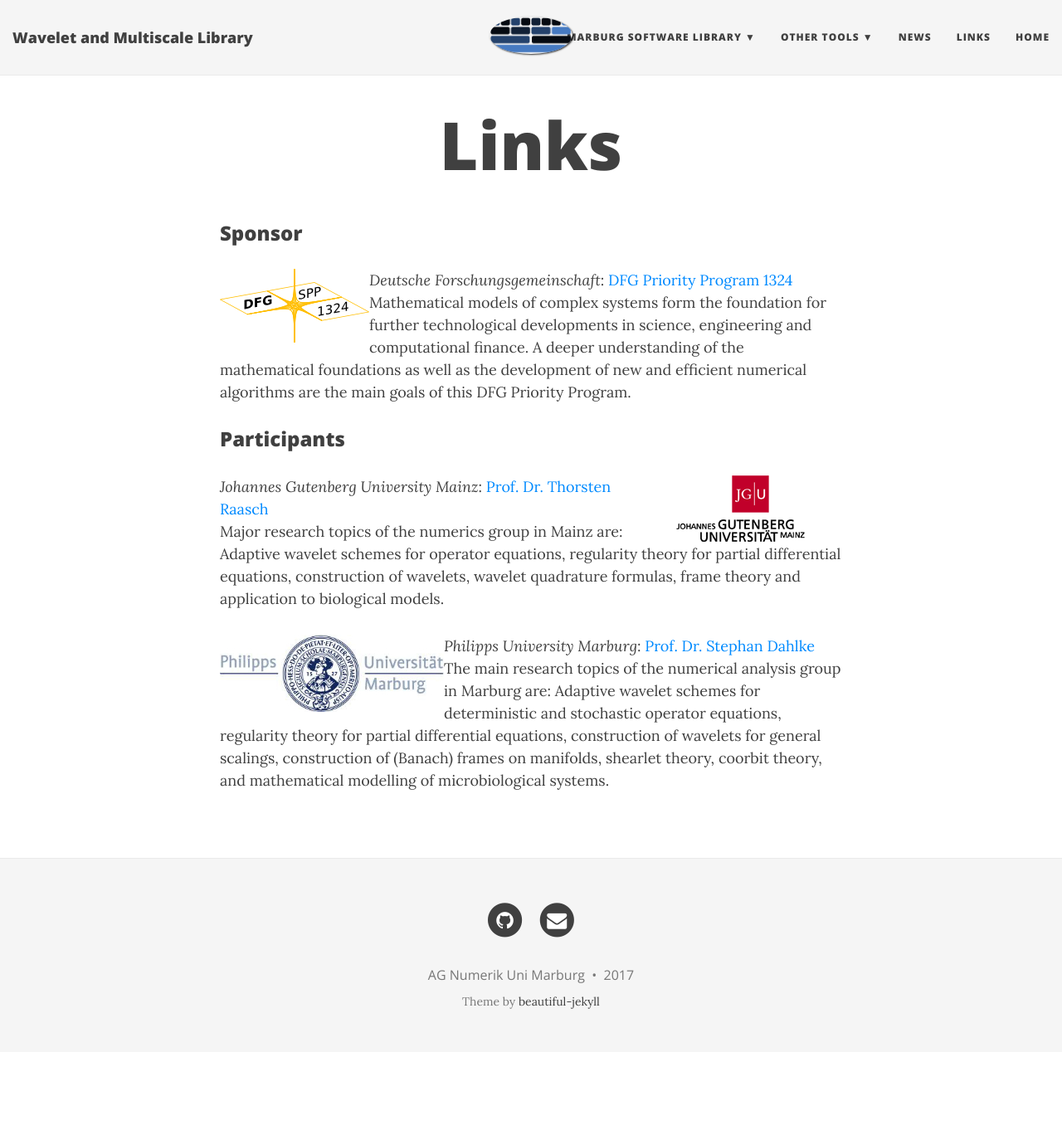
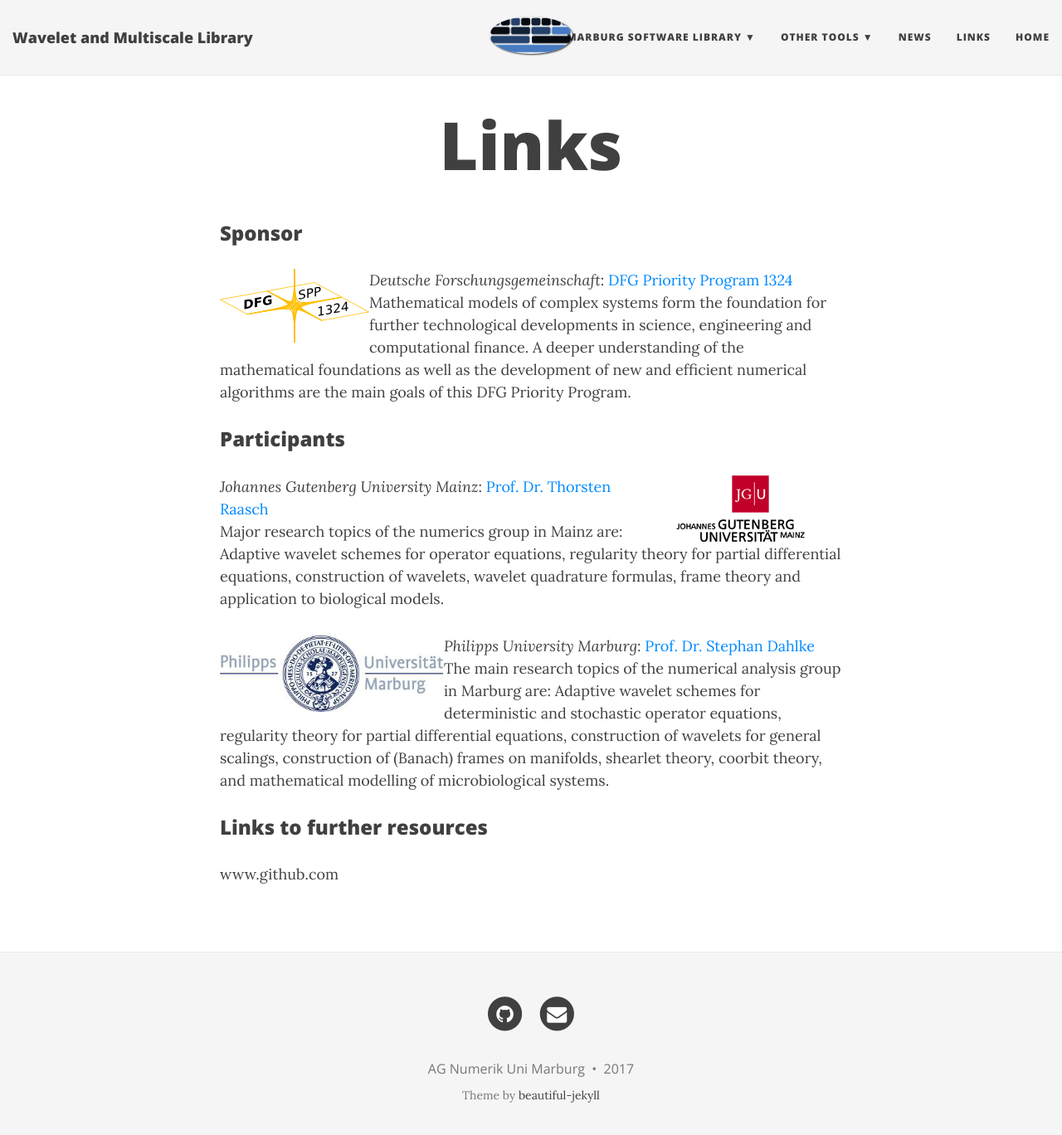
Before and after one commit to agnumerikunimarburg/agnumerikunimarburg.github.io, a Jekyll site: the page built from links.md, in a window 1280 px wide and 1381 px high. Shown: the top 1368 px of the window at 83% size. Built offline with Jekyll 4.4.1, drawn with Linux system fonts in a browser that asks for light colours; nearby versions of some CDN libraries.

Commit message:
Update links.md

```diff
--- a/links.md
+++ b/links.md
@@ -17,3 +17,6 @@ Major research topics of the numerics group in Mainz are: Adaptive wavelet schem
 <img style="float: left;" src="/img/uniMarburgLogo3.jpg" height="93" width="270">
 _Philipps University Marburg_: [Prof. Dr. Stephan Dahlke](http://www.mathematik.uni-marburg.de/~dahlke/)
 The main research topics of the numerical analysis group in Marburg are: Adaptive wavelet schemes for deterministic and stochastic operator equations, regularity theory for partial differential equations, construction of wavelets for general scalings, construction of (Banach) frames on manifolds, shearlet theory, coorbit theory, and mathematical modelling of microbiological systems.
+
+### Links to further resources
+www.github.com
```
